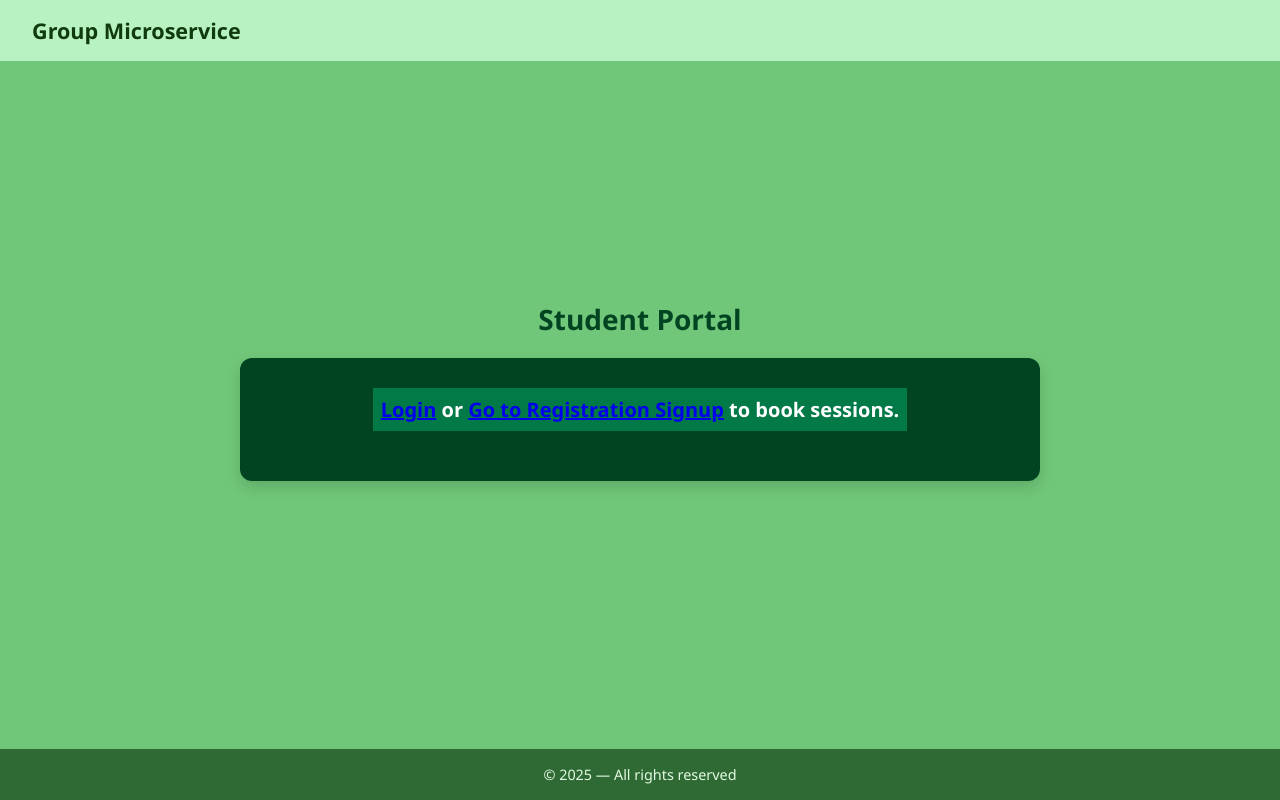
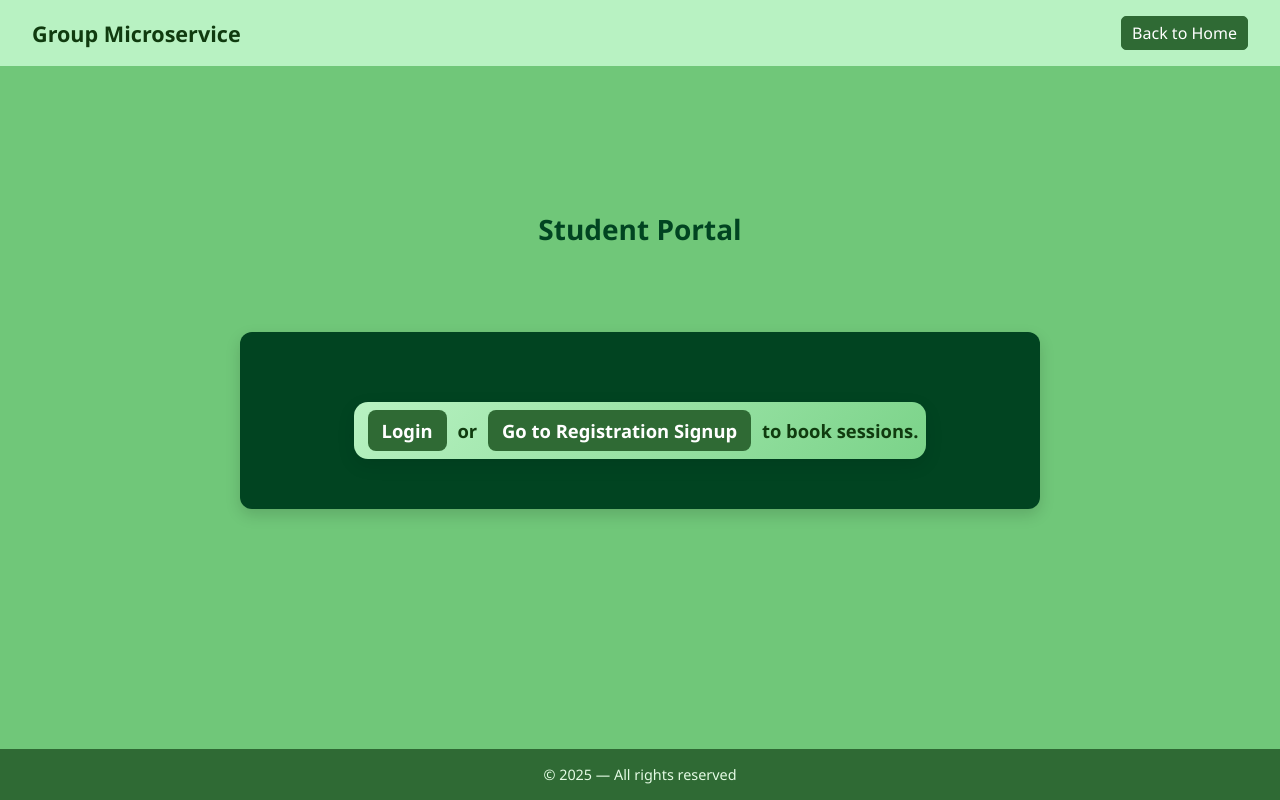
Before and after one commit to tahaMirj/Software-Engineering-1403-02, a Django app: page /group3/student/ in a window 1280 px wide. Run offline with Django 5.2, Linux system fonts and the light colour scheme.

Commit message:
Fix Bugs & Refactor Styles & Add Some Features

```diff
--- a/group3/templates/student_landing.html
+++ b/group3/templates/student_landing.html
@@ -13,6 +13,65 @@
   body {
     background-color: var(--green-light);
   }
+
+  .welcome {
+    background: linear-gradient(135deg, #b8f2c2, #7bd389);
+    padding: 1.8rem 2rem;
+    margin: 2.5rem auto;
+    width: fit-content;
+    max-width: 90%;
+    border-radius: 14px;
+    box-shadow: 0 6px 18px rgba(0, 0, 0, 0.1);
+    text-align: center;
+    font-family: 'Segoe UI', Tahoma, Geneva, Verdana, sans-serif;
+    animation: fadeInUp 0.7s ease-out;
+  }
+
+  .welcome p {
+    font-size: 1.15rem;
+    color: #103b0f;
+    margin: 0;
+  }
+
+  .welcome a {
+    display: inline-block;
+    background-color: #2f6a34;
+    color: white !important;
+    text-decoration: none;
+    font-weight: 600;
+    padding: 8px 14px;
+    margin: 0 6px;
+    border-radius: 8px;
+    transition: background-color 0.3s ease, transform 0.2s ease;
+  }
+
+  .welcome a:hover {
+    background-color: #205026;
+    transform: scale(1.05);
+  }
+
+  @keyframes fadeInUp {
+    from {
+      opacity: 0;
+      transform: translateY(25px);
+    }
+    to {
+      opacity: 1;
+      transform: translateY(0);
+    }
+  }
+
+  @media (max-width: 500px) {
+    .welcome {
+      padding: 1.5rem 1rem;
+    }
+
+    .welcome a {
+      display: block;
+      margin: 0.5rem auto;
+    }
+  }
+
 
   h2 {
     text-align: center;
@@ -37,7 +96,7 @@
     border-radius: 12px;
     width: 90%;
     max-width: 800px;
-    margin: 0 auto 30px;
+    margin: 4rem auto 30px;
     box-shadow: 0 6px 15px rgba(0, 0, 0, 0.15);
     color: white;
   }
@@ -131,8 +190,13 @@
 <div class="form-container">
   {% if not request.user.is_authenticated %}
     <div class="welcome">
-      <p><a href="{% url 'group3:student_login' %}">Login</a> or  <a href="/registration/signup/" class="btn-signup">Go to Registration Signup</a> to book sessions.</p>
-    </div>
+  <p>
+    <a href="{% url 'group3:student_login' %}">Login</a>
+    or
+    <a href="/registration/signup/">Go to Registration Signup</a>
+    to book sessions.
+  </p>
+</div>
   {% else %}
     <span class="welcome">Welcome, {{ request.user.username }}!</span>
 
--- a/group3/templates/student_login.html
+++ b/group3/templates/student_login.html
@@ -17,6 +17,7 @@
     box-shadow: 0 8px 20px rgb(0 0 0 / 0.1);
     width: 100%;
     max-width: 400px;
+      margin-top: 2rem;
   }
 
   h2 {
@@ -116,6 +117,5 @@
 
     <button type="submit">Login</button>
   </form>
-  <p class="back-home"><a href="{% url 'group3:group3' %}">Back to Home</a></p>
 </div>
 {% endblock %}
--- a/group3/templates/teacher_profile.html
+++ b/group3/templates/teacher_profile.html
@@ -27,7 +27,7 @@
 
   .profile-container {
     max-width: 900px;
-    margin: 2rem auto;
+    margin: 7rem auto;
     background-color: var(--dark);
     padding: 2rem;
     border-radius: var(--radius);
@@ -130,6 +130,8 @@
   }
 </style>
 
+
+
 <div class="profile-container">
   <h2 class="profile-title">Teacher Profile</h2>
 
--- a/templates/groups/groups_base.html
+++ b/templates/groups/groups_base.html
@@ -8,6 +8,41 @@
 
     <!-- main stylesheet for all groups -->
     <link rel="stylesheet" href="{% static 'groups/groups_style_base.css' %}">
+    <style>
+      .navbar {
+          background: #b8f2c2;
+          color: #103b0f;
+          padding: 1rem 2rem;
+          display: flex;
+          align-items: center;
+          justify-content: space-between;
+          position: absolute;
+          left: 0;
+          right: 0;
+          top: 0;
+      }
+
+      .site-name {
+          font-size: 1.35rem;
+          font-weight: 600;
+      }
+
+      .back-home-button {
+          border: 1px solid #2f6a34;
+          background-color: #2f6a34;
+          padding: 5px 10px;
+          border-radius: 5px;
+      }
+
+      .back-home-button a {
+          color: white;
+          text-decoration: none;
+      }
+
+      .back-home-button a:hover {
+          text-decoration: underline;
+      }
+    </style>
     {% block extra_head %}{% endblock %}
 </head>
 
@@ -16,7 +51,9 @@
     <!-- ─── NAVBAR (light green) ─── -->
     <header class="navbar">
         <h1 class="site-name">{% block site_name %}Group Microservice{% endblock %}</h1>
-        {% block nav_extra %}{% endblock %}
+        <div class="back-home-button">
+            <a href="{% url 'group3:group3' %}">Back to Home</a>
+        </div>
     </header>
 
     <!-- ─── MAIN CONTENT (medium green) ─── -->
```
Also changed, not shown: group3/templates/create_timeslot.html (+36 -3 lines), group3/templates/edit_profile.html (+29 -2 lines), group3/templates/edit_timeslot.html (+33 -5 lines), group3/templates/teacher_detail.html (+9 -6 lines), group3/templates/teacher_landing.html (+35 -7 lines), group3/templates/teacher_list.html (+7 -5 lines), templates/base.html (line endings or trailing spaces).
